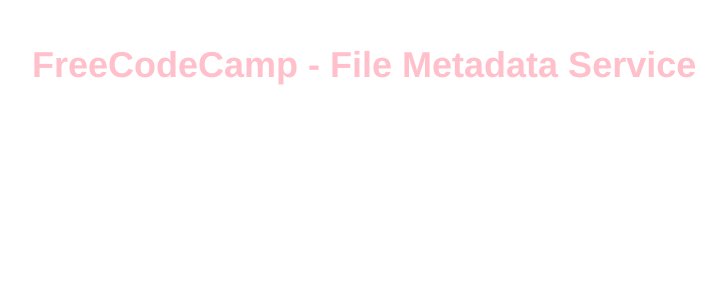
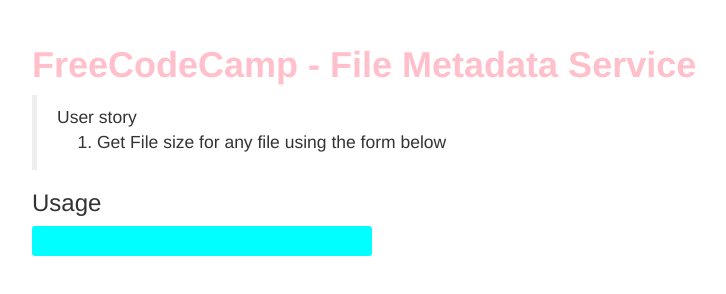
Before and after one commit to codenostic/fileupload-api, a website: page views/index.html in a window 1280 px wide. Shown: the whole page, without its empty margins (38-764 px from the left). Drawn offline with nearby package versions, Linux system fonts and the light colour scheme.

Commit message:
🍏🍮 Checkpoint ./views/index.html:704354/513

```diff
--- a/views/index.html
+++ b/views/index.html
@@ -26,7 +26,19 @@
           FreeCodeCamp - File Metadata Service
         </h1>
         <main>
+          <blockquote>
+            User story
+            <ol>
+              <li>Get File size for any file using the form below</li>
+            </ol>
+          </blockquote>
+          <h3 >
+             Usage
+          </h3>
+          <form method="POST" action="">
 
+
+          </form>
         </main>
       </header>
     </div>
```
